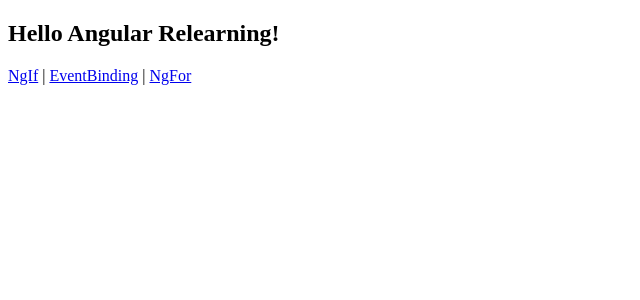
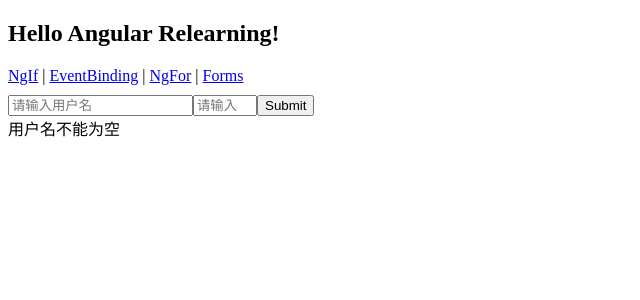
Before and after one commit to why520crazy/ng-relearning, an Angular app: page /forms in a window 1280 px wide. Before the commit this address led to /. Shown: the top 300 px of the page, without its empty margins (0-640 px from the left). Built offline with nearby package versions, Linux system fonts and the light colour scheme.

Commit message:
feat: add forms

```diff
--- a/src/app/app.component.html
+++ b/src/app/app.component.html
@@ -3,7 +3,8 @@
 <div>
   <a [routerLink]="['./ng-if']">NgIf</a> |
   <a [routerLink]="['./event-binding']">EventBinding</a> |
-  <a [routerLink]="['./ng-for']">NgFor</a>
+  <a [routerLink]="['./ng-for']">NgFor</a> |
+  <a [routerLink]="['./forms']">Forms</a>
 </div>
 
 <router-outlet></router-outlet>
--- /dev/null
+++ b/src/app/forms/forms.component.html
@@ -0,0 +1,24 @@
+<form name="user-form" #userForm="ngForm" (submit)="save(userForm)">
+  <input
+    name="username"
+    #userName="ngModel"
+    [(ngModel)]="user.name"
+    required=""
+    placeholder="请输入用户名"
+  />
+  <input
+    name="age"
+    type="number"
+    #userAge="ngModel"
+    [(ngModel)]="user.age"
+    max="100"
+    min="1"
+    placeholder="请输入年龄"
+  />
+  <button type="submit">Submit</button>
+
+  <div *ngIf="userForm.invalid">
+    <div *ngIf="userName.invalid">用户名不能为空</div>
+    <div *ngIf="userAge.invalid">年龄必须在 1-100 之间</div>
+  </div>
+</form>
--- /dev/null
+++ b/src/app/forms/forms.component.scss
@@ -0,0 +1,3 @@
+form {
+  padding: 10px 0px;
+}
--- /dev/null
+++ b/src/app/forms/forms.component.ts
@@ -0,0 +1,23 @@
+import { Component } from '@angular/core';
+import { CommonModule } from '@angular/common';
+import { FormsModule, NgForm } from '@angular/forms';
+
+@Component({
+  selector: 'app-forms',
+  standalone: true,
+  imports: [CommonModule, FormsModule],
+  templateUrl: './forms.component.html',
+  styleUrls: ['./forms.component.scss'],
+})
+export class FormsComponent {
+  user = {
+    name: '',
+    age: '',
+  };
+
+  save(form: NgForm) {
+    if (form.valid) {
+      alert('Submit success');
+    }
+  }
+}
--- a/src/main.ts
+++ b/src/main.ts
@@ -5,6 +5,7 @@
 import { NgForComponent } from './app/ng-for/ng-for.component';
 import { EventBindingComponent } from './app/event-binding/event-binding.component';
 import { NgIfComponent } from './app/ng-if/ng-if.component';
+import { FormsComponent } from './app/forms/forms.component';
 
 const routes: Routes = [
   {
@@ -24,6 +25,10 @@
     path: 'ng-for',
     component: NgForComponent,
   },
+  {
+    path: 'forms',
+    component: FormsComponent,
+  },
 ];
 
 bootstrapApplication(AppComponent, {
```
Also changed, not shown: 1 other file (tests, documents, lock files or other folders).
